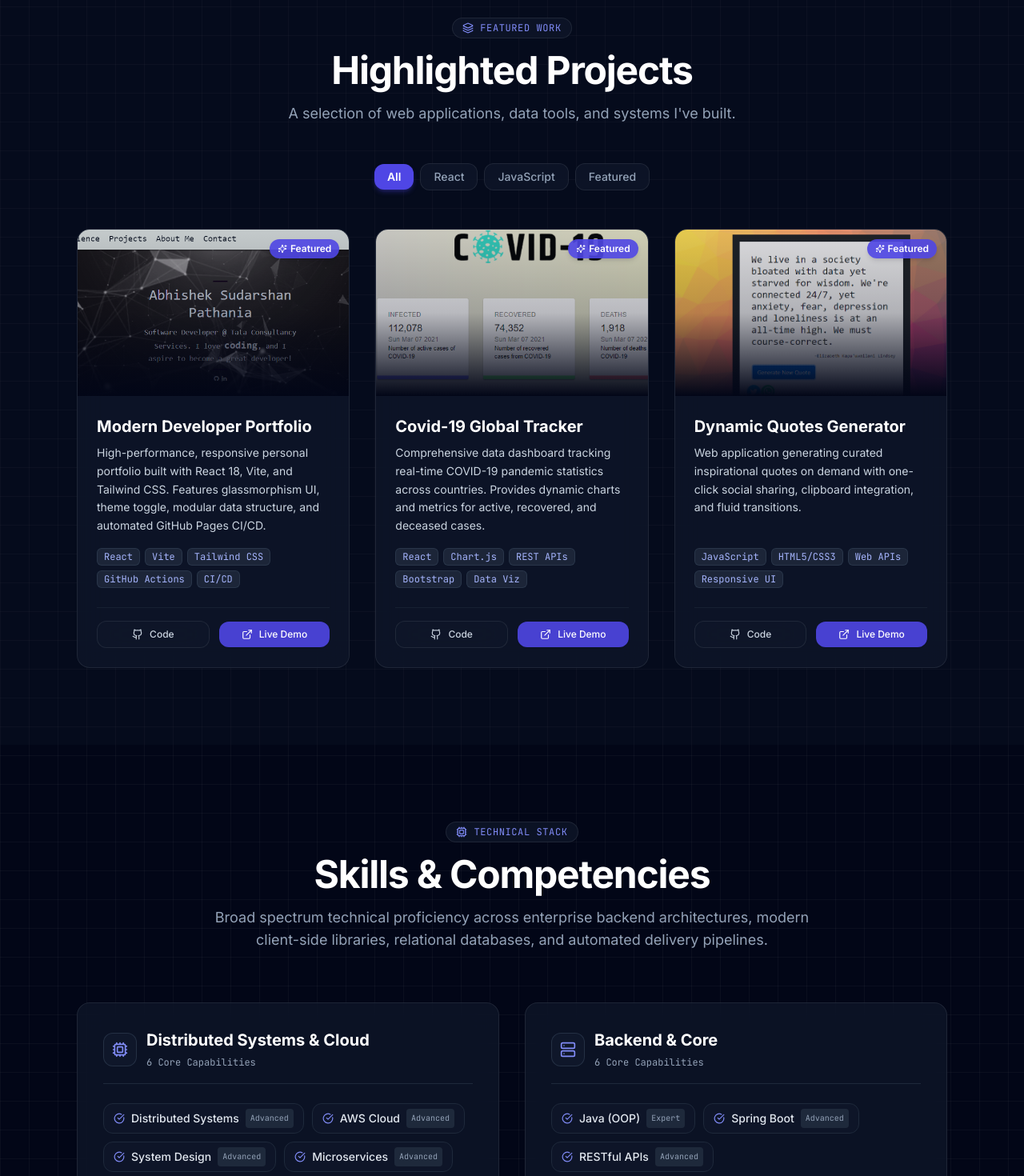
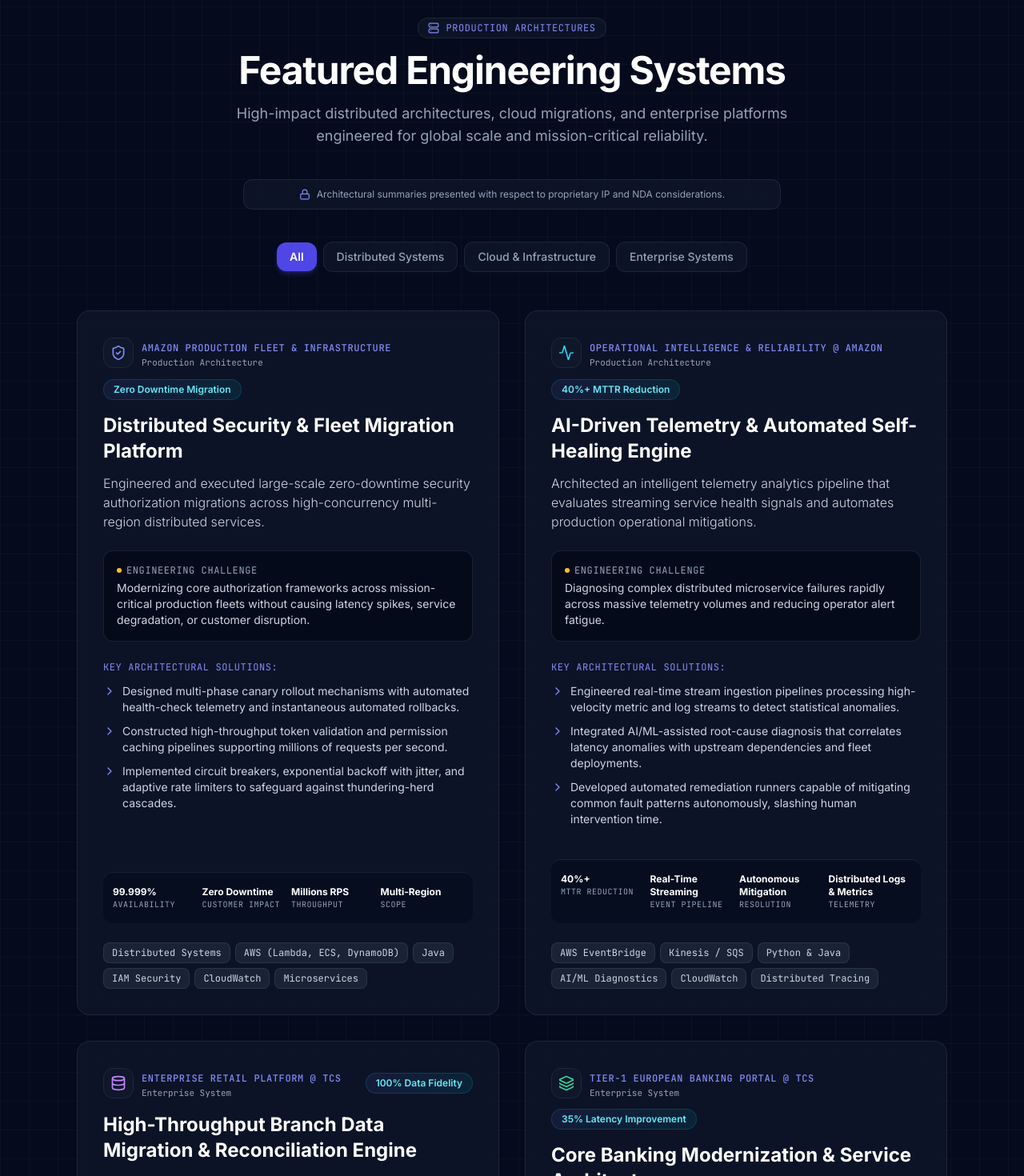
Before and after one commit to 001Abhishek/portfolio, a React (Vite) app: page / in a window 1280 px wide. Shown: the part 2800-4270 px from the top of the page at 80% size. Built offline with nearby package versions, Linux system fonts and the light colour scheme.

Commit message:
feat: redesign projects section into enterprise engineering and distributed systems case studies

```diff
--- a/src/components/Projects.jsx
+++ b/src/components/Projects.jsx
@@ -1,44 +1,76 @@
 import React, { useState } from 'react';
-import { Layers, ExternalLink, Github, Sparkles } from 'lucide-react';
+import {
+  Server,
+  ShieldCheck,
+  Cpu,
+  Database,
+  Activity,
+  CheckCircle2,
+  ArrowUpRight,
+  Lock,
+  Layers,
+  Sparkles,
+  ChevronRight
+} from 'lucide-react';
 import { portfolioData } from '../data/portfolioData';
 
 export default function Projects() {
   const { projects } = portfolioData;
-  const [filter, setFilter] = useState('All');
+  const [activeCategory, setActiveCategory] = useState('All');
 
-  const categories = ['All', 'React', 'JavaScript', 'Featured'];
+  const categories = ['All', 'Distributed Systems', 'Cloud & Infrastructure', 'Enterprise Systems'];
 
   const filteredProjects = projects.filter((project) => {
-    if (filter === 'All') return true;
-    if (filter === 'Featured') return project.featured;
-    return project.tags.some((tag) => tag.toLowerCase().includes(filter.toLowerCase()));
+    if (activeCategory === 'All') return true;
+    return project.category === activeCategory;
   });
+
+  const getSystemIcon = (id) => {
+    switch (id) {
+      case 'sec-migration':
+        return <ShieldCheck className="w-5 h-5 text-indigo-400" />;
+      case 'ai-telemetry':
+        return <Activity className="w-5 h-5 text-cyan-400" />;
+      case 'data-migration-engine':
+        return <Database className="w-5 h-5 text-purple-400" />;
+      case 'banking-dxp':
+        return <Layers className="w-5 h-5 text-emerald-400" />;
+      default:
+        return <Server className="w-5 h-5 text-indigo-400" />;
+    }
+  };
 
   return (
     <section id="projects" className="py-24 relative bg-slate-900/30">
       <div className="max-w-6xl mx-auto px-4 sm:px-6 lg:px-8">
         {/* Section Header */}
-        <div className="text-center max-w-3xl mx-auto mb-12">
+        <div className="text-center max-w-3xl mx-auto mb-10">
           <div className="inline-flex items-center gap-2 px-3 py-1 rounded-full glass-panel border border-indigo-500/20 text-indigo-400 text-xs font-mono uppercase tracking-wider mb-4">
-            <Layers className="w-3.5 h-3.5" />
-            <span>Featured Work</span>
+            <Server className="w-3.5 h-3.5" />
+            <span>Production Architectures</span>
           </div>
           <h2 className="text-3xl sm:text-5xl font-bold text-white tracking-tight mb-4">
-            Highlighted Projects
+            Featured Engineering Systems
           </h2>
           <p className="text-slate-400 text-base sm:text-lg">
-            A selection of web applications, data tools, and systems I've built.
+            High-impact distributed architectures, cloud migrations, and enterprise platforms engineered for global scale and mission-critical reliability.
           </p>
         </div>
 
-        {/* Filter Pills */}
+        {/* NDA / Confidentiality Notice */}
+        <div className="max-w-2xl mx-auto mb-10 px-4 py-2.5 rounded-xl glass-panel border border-slate-800 text-center flex items-center justify-center gap-2 text-xs text-slate-400">
+          <Lock className="w-3.5 h-3.5 text-indigo-400 flex-shrink-0" />
+          <span>Architectural summaries presented with respect to proprietary IP and NDA considerations.</span>
+        </div>
+
+        {/* Category Filter Pills */}
         <div className="flex flex-wrap items-center justify-center gap-2 mb-12">
           {categories.map((cat) => (
             <button
               key={cat}
-              onClick={() => setFilter(cat)}
-              className={`px-4 py-1.5 rounded-xl text-xs sm:text-sm font-medium transition-all ${
-                filter === cat
+              onClick={() => setActiveCategory(cat)}
+              className={`px-4 py-2 rounded-xl text-xs sm:text-sm font-medium transition-all ${
+                activeCategory === cat
                   ? 'bg-indigo-600 text-white shadow-md shadow-indigo-600/30 font-semibold'
                   : 'glass-panel text-slate-400 hover:text-white hover:border-indigo-500/40'
               }`}
@@ -48,80 +80,97 @@
           ))}
         </div>
 
-        {/* Projects Grid */}
-        <div className="grid grid-cols-1 md:grid-cols-2 lg:grid-cols-3 gap-8">
+        {/* Architecture Systems Grid */}
+        <div className="grid grid-cols-1 lg:grid-cols-2 gap-8">
           {filteredProjects.map((project) => (
             <div
               key={project.id}
-              className="glass-panel rounded-2xl overflow-hidden border border-slate-800/80 hover:border-indigo-500/40 glow-card flex flex-col group"
+              className="glass-panel rounded-2xl p-6 sm:p-8 border border-slate-800/90 hover:border-indigo-500/40 glow-card flex flex-col justify-between group"
             >
-              {/* Project Preview Image */}
-              <div className="relative h-48 sm:h-52 overflow-hidden bg-slate-950">
-                <img
-                  src={project.image}
-                  alt={project.title}
-                  className="w-full h-full object-cover object-top group-hover:scale-105 transition-transform duration-500 opacity-90 group-hover:opacity-100"
-                  onError={(e) => {
-                    // Fallback gradient if image is not loaded
-                    e.currentTarget.style.display = 'none';
-                  }}
-                />
-                <div className="absolute inset-0 bg-gradient-to-t from-slate-950 via-slate-950/20 to-transparent"></div>
-                {project.featured && (
-                  <div className="absolute top-3 right-3 flex items-center gap-1 px-2.5 py-1 rounded-full bg-indigo-600/90 text-white text-xs font-semibold shadow-md">
-                    <Sparkles className="w-3 h-3" />
-                    <span>Featured</span>
+              <div>
+                {/* System Header Info */}
+                <div className="flex flex-wrap items-center justify-between gap-3 mb-4">
+                  <div className="flex items-center gap-2.5">
+                    <div className="p-2 rounded-xl bg-slate-900 border border-slate-800">
+                      {getSystemIcon(project.id)}
                     </div>
-                )}
+                    <div>
+                      <span className="text-xs font-mono uppercase tracking-wider text-indigo-400 font-medium">
+                        {project.context}
+                      </span>
+                      <div className="text-[11px] text-slate-400 font-mono">
+                        {project.type}
+                      </div>
+                    </div>
                   </div>
 
-              {/* Card Body */}
-              <div className="p-6 flex-1 flex flex-col justify-between">
-                <div>
-                  <h3 className="text-xl font-bold text-white mb-2 group-hover:text-indigo-400 transition-colors">
+                  <span className="px-3 py-1 rounded-full text-xs font-semibold bg-gradient-to-r from-indigo-500/10 to-cyan-500/10 text-cyan-300 border border-cyan-500/20">
+                    {project.metricHighlight}
+                  </span>
+                </div>
+
+                {/* Project Title */}
+                <h3 className="text-xl sm:text-2xl font-bold text-white mb-3 group-hover:text-indigo-300 transition-colors">
                   {project.title}
                 </h3>
-                  <p className="text-slate-300 text-sm leading-relaxed mb-4">
+
+                {/* Overview Description */}
+                <p className="text-slate-300 text-sm sm:text-base leading-relaxed mb-6 font-light">
                   {project.description}
+                </p>
+
+                {/* Architectural Challenge Callout */}
+                <div className="p-4 rounded-xl bg-slate-950/60 border border-slate-800/80 mb-6">
+                  <div className="text-xs font-mono text-slate-400 uppercase tracking-wider mb-1 flex items-center gap-1.5">
+                    <span className="w-1.5 h-1.5 rounded-full bg-amber-400"></span>
+                    <span>Engineering Challenge</span>
+                  </div>
+                  <p className="text-xs sm:text-sm text-slate-300 leading-relaxed">
+                    {project.challenge}
                   </p>
                 </div>
 
+                {/* Architecture Highlights */}
+                <div className="mb-6">
+                  <div className="text-xs font-mono text-indigo-400 uppercase tracking-wider mb-3">
+                    Key Architectural Solutions:
+                  </div>
+                  <ul className="space-y-2.5">
+                    {project.architectureHighlights.map((point, idx) => (
+                      <li key={idx} className="flex items-start gap-2 text-xs sm:text-sm text-slate-300">
+                        <ChevronRight className="w-4 h-4 text-indigo-400 mt-0.5 flex-shrink-0" />
+                        <span>{point}</span>
+                      </li>
+                    ))}
+                  </ul>
+                </div>
+              </div>
+
               <div>
-                  {/* Tags */}
-                  <div className="flex flex-wrap gap-1.5 mb-6">
+                {/* Scale & Impact Metrics Grid */}
+                <div className="grid grid-cols-2 sm:grid-cols-4 gap-2 py-4 border-t border-slate-800/80 my-4 bg-slate-950/40 rounded-xl px-3">
+                  {project.impactMetrics.map((metric, mIdx) => (
+                    <div key={mIdx} className="text-center sm:text-left">
+                      <div className="text-xs font-bold text-white">
+                        {metric.value}
+                      </div>
+                      <div className="text-[10px] text-slate-400 uppercase tracking-wider font-mono">
+                        {metric.label}
+                      </div>
+                    </div>
+                  ))}
+                </div>
+
+                {/* Tech Badges */}
+                <div className="flex flex-wrap gap-1.5 pt-2">
                   {project.tags.map((tag, tIdx) => (
                     <span
                       key={tIdx}
-                        className="px-2 py-0.5 text-xs font-mono rounded-md bg-slate-800/90 text-indigo-300 border border-slate-700/60"
+                      className="px-2.5 py-1 text-xs font-mono rounded-lg bg-slate-800/80 text-slate-300 border border-slate-700/60"
                     >
                       {tag}
                     </span>
                   ))}
-                  </div>
-
-                  {/* Actions */}
-                  <div className="flex items-center gap-3 pt-4 border-t border-slate-800/60">
-                    <a
-                      href={project.githubUrl}
-                      target="_blank"
-                      rel="noopener noreferrer"
-                      className="flex-1 flex items-center justify-center gap-2 py-2 px-3 rounded-xl glass-panel border border-slate-700/70 hover:border-indigo-500/50 text-slate-300 hover:text-white text-xs font-medium transition-all"
-                    >
-                      <Github className="w-3.5 h-3.5" />
-                      <span>Code</span>
-                    </a>
-                    {project.liveUrl && (
-                      <a
-                        href={project.liveUrl}
-                        target="_blank"
-                        rel="noopener noreferrer"
-                        className="flex-1 flex items-center justify-center gap-2 py-2 px-3 rounded-xl bg-indigo-600/90 hover:bg-indigo-600 text-white text-xs font-medium shadow-sm hover:shadow-indigo-600/30 transition-all"
-                      >
-                        <ExternalLink className="w-3.5 h-3.5" />
-                        <span>Live Demo</span>
-                      </a>
-                    )}
-                  </div>
                 </div>
               </div>
             </div>
--- a/src/data/portfolioData.js
+++ b/src/data/portfolioData.js
@@ -72,34 +72,96 @@
 
   projects: [
     {
-      id: "portfolio",
-      title: "Modern Developer Portfolio",
-      description: "High-performance, responsive personal portfolio built with React 18, Vite, and Tailwind CSS. Features glassmorphism UI, theme toggle, modular data structure, and automated GitHub Pages CI/CD.",
-      image: "./images/portfolio.png",
-      tags: ["React", "Vite", "Tailwind CSS", "GitHub Actions", "CI/CD"],
-      githubUrl: "https://github.com/001Abhishek/portfolio",
-      liveUrl: "https://001abhishek.github.io/portfolio/",
-      featured: true
+      id: "sec-migration",
+      title: "Distributed Security & Fleet Migration Platform",
+      category: "Distributed Systems",
+      context: "Amazon Production Fleet & Infrastructure",
+      badge: "Scale: Millions of RPS",
+      metricHighlight: "Zero Downtime Migration",
+      description: "Engineered and executed large-scale zero-downtime security authorization migrations across high-concurrency multi-region distributed services.",
+      challenge: "Modernizing core authorization frameworks across mission-critical production fleets without causing latency spikes, service degradation, or customer disruption.",
+      architectureHighlights: [
+        "Designed multi-phase canary rollout mechanisms with automated health-check telemetry and instantaneous automated rollbacks.",
+        "Constructed high-throughput token validation and permission caching pipelines supporting millions of requests per second.",
+        "Implemented circuit breakers, exponential backoff with jitter, and adaptive rate limiters to safeguard against thundering-herd cascades."
+      ],
+      impactMetrics: [
+        { label: "Availability", value: "99.999%" },
+        { label: "Customer Impact", value: "Zero Downtime" },
+        { label: "Throughput", value: "Millions RPS" },
+        { label: "Scope", value: "Multi-Region" }
+      ],
+      tags: ["Distributed Systems", "AWS (Lambda, ECS, DynamoDB)", "Java", "IAM Security", "CloudWatch", "Microservices"],
+      type: "Production Architecture"
     },
     {
-      id: "covid-tracker",
-      title: "Covid-19 Global Tracker",
-      description: "Comprehensive data dashboard tracking real-time COVID-19 pandemic statistics across countries. Provides dynamic charts and metrics for active, recovered, and deceased cases.",
-      image: "./images/covid.png",
-      tags: ["React", "Chart.js", "REST APIs", "Bootstrap", "Data Viz"],
-      githubUrl: "https://github.com/001Abhishek/covid_tracker",
-      liveUrl: "https://github.com/001Abhishek/covid_tracker",
-      featured: true
+      id: "ai-telemetry",
+      title: "AI-Driven Telemetry & Automated Self-Healing Engine",
+      category: "Cloud & Infrastructure",
+      context: "Operational Intelligence & Reliability @ Amazon",
+      badge: "AI & Stream Processing",
+      metricHighlight: "40%+ MTTR Reduction",
+      description: "Architected an intelligent telemetry analytics pipeline that evaluates streaming service health signals and automates production operational mitigations.",
+      challenge: "Diagnosing complex distributed microservice failures rapidly across massive telemetry volumes and reducing operator alert fatigue.",
+      architectureHighlights: [
+        "Engineered real-time stream ingestion pipelines processing high-velocity metric and log streams to detect statistical anomalies.",
+        "Integrated AI/ML-assisted root-cause diagnosis that correlates latency anomalies with upstream dependencies and fleet deployments.",
+        "Developed automated remediation runners capable of mitigating common fault patterns autonomously, slashing human intervention time."
+      ],
+      impactMetrics: [
+        { label: "MTTR Reduction", value: "40%+" },
+        { label: "Event Pipeline", value: "Real-Time Streaming" },
+        { label: "Resolution", value: "Autonomous Mitigation" },
+        { label: "Telemetry", value: "Distributed Logs & Metrics" }
+      ],
+      tags: ["AWS EventBridge", "Kinesis / SQS", "Python & Java", "AI/ML Diagnostics", "CloudWatch", "Distributed Tracing"],
+      type: "Production Architecture"
     },
     {
-      id: "quotes-generator",
-      title: "Dynamic Quotes Generator",
-      description: "Web application generating curated inspirational quotes on demand with one-click social sharing, clipboard integration, and fluid transitions.",
-      image: "./images/quotes.png",
-      tags: ["JavaScript", "HTML5/CSS3", "Web APIs", "Responsive UI"],
-      githubUrl: "https://github.com/001Abhishek/quotes_generator",
-      liveUrl: "https://github.com/001Abhishek/quotes_generator",
-      featured: true
+      id: "data-migration-engine",
+      title: "High-Throughput Branch Data Migration & Reconciliation Engine",
+      category: "Enterprise Systems",
+      context: "Enterprise Retail Platform @ TCS",
+      badge: "High-Concurrency Batch Pipeline",
+      metricHighlight: "100% Data Fidelity",
+      description: "Developed an asynchronous distributed data orchestration pipeline migrating multi-tenant user accounts and stateful records between branch nodes.",
+      challenge: "Safely orchestrating massive data migration across disparate branch networks with strict relational consistency and strict rate quotas.",
+      architectureHighlights: [
+        "Engineered an idempotent batch processing worker cluster leveraging client RESTful APIs with adaptive backpressure control.",
+        "Created an automated schema mapping and checksum reconciliation engine guaranteeing zero data loss or discrepancy.",
+        "Implemented dead-letter retry queues with compensation transactions to handle transient network partitions gracefully."
+      ],
+      impactMetrics: [
+        { label: "Data Integrity", value: "100% Fidelity" },
+        { label: "Data Loss", value: "Zero Records Lost" },
+        { label: "Architecture", value: "Idempotent Batching" },
+        { label: "Concurrency", value: "Adaptive Rate Throttling" }
+      ],
+      tags: ["Java", "Spring Boot", "RESTful APIs", "SQL Optimization", "Batch Processing", "Redis", "JMS"],
+      type: "Enterprise System"
+    },
+    {
+      id: "banking-dxp",
+      title: "Core Banking Modernization & Service Architecture",
+      category: "Enterprise Systems",
+      context: "Tier-1 European Banking Portal @ TCS",
+      badge: "Enterprise Modernization",
+      metricHighlight: "35% Latency Improvement",
+      description: "Architected modern microservice layers and dynamic presentation tiers for a European tier-1 bank migrating from legacy monoliths.",
+      challenge: "Deconstructing brittle monolithic architectures into scalable, secure services complying with rigorous European banking standards.",
+      architectureHighlights: [
+        "Designed RESTful service gateways abstracting legacy core banking systems to deliver unified, high-speed API endpoints.",
+        "Engineered dynamic UI templates utilizing JSON structures and FTL with multi-tier validation, cutting submission round-trips.",
+        "Integrated financial-grade OAuth access policies and distributed caching layers to guarantee sub-second account summary rendering."
+      ],
+      impactMetrics: [
+        { label: "Latency", value: "35% Faster" },
+        { label: "Audience", value: "500k+ Active Users" },
+        { label: "Compliance", value: "Banking Regulations" },
+        { label: "Pattern", value: "Microservices Gateway" }
+      ],
+      tags: ["Java / J2EE", "Spring Boot", "Liferay DXP", "Microservices Gateway", "Oracle SQL", "REST APIs"],
+      type: "Enterprise System"
     }
   ],
 
```
Lines whose indentation alone changed are shown as unchanged.
